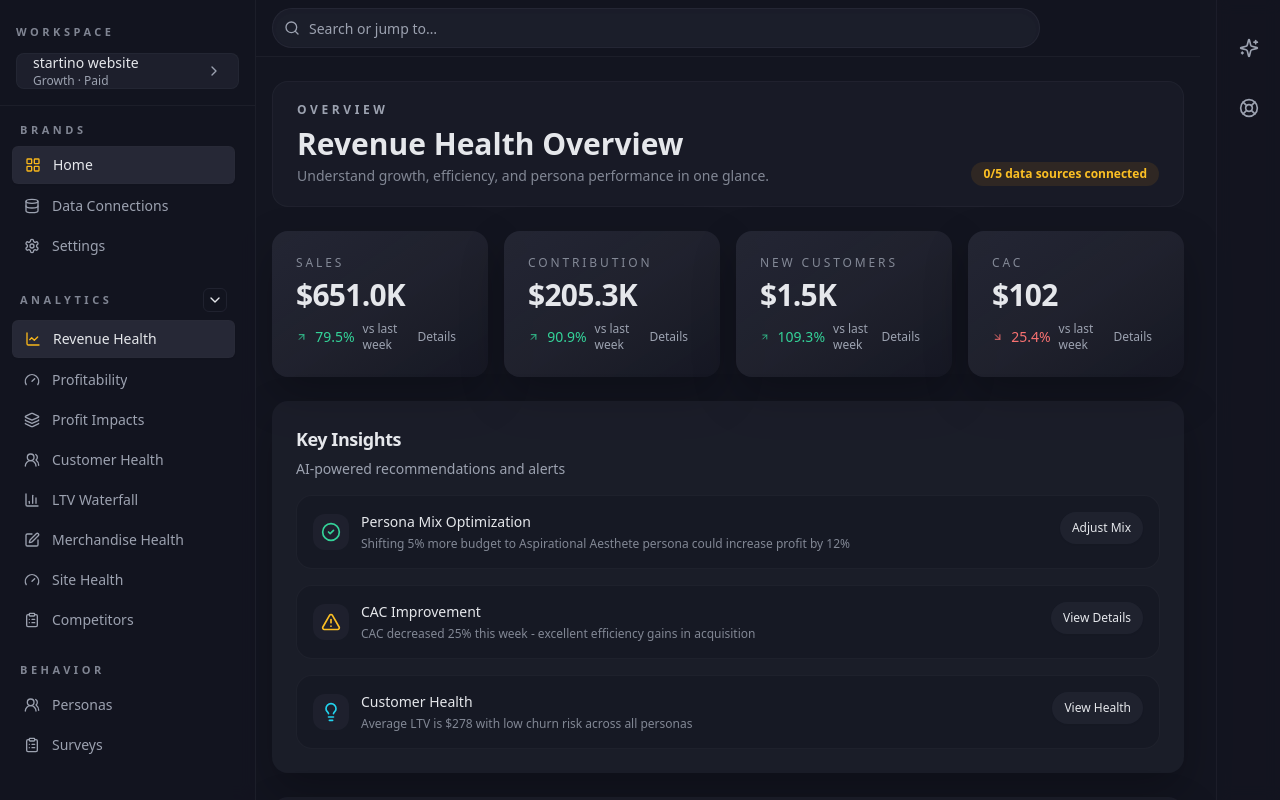
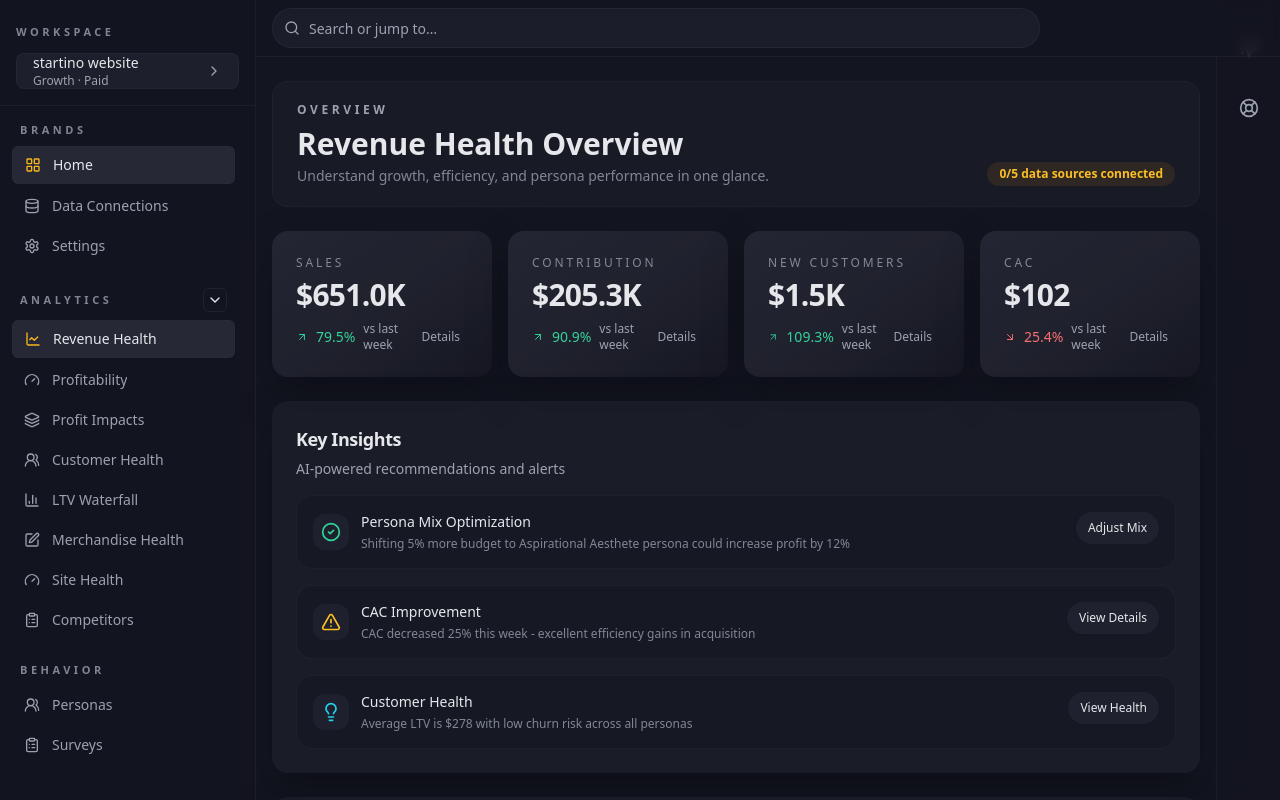
Before and after one commit to startino/ben-macpherson, a React (Vite) app: page /ben-macpherson/dashboard in a window 1280 px wide. Shown: the top 800 px of the page. Built offline with nearby package versions, Linux system fonts and the light colour scheme.

Commit message:
fix: prevent ai assistant overlay

```diff
--- a/src/App.tsx
+++ b/src/App.tsx
@@ -42,15 +42,17 @@ function AppContent() {
 		<div className="min-h-screen bg-background text-foreground transition-colors duration-300">
 			<Sidebar />
 			<RightSidebar />
-			<div className="flex min-h-screen flex-col md:pl-64 md:pr-20">
+			<div className="flex min-h-screen flex-col md:pl-64">
 				<TopBar />
 				<main
 					className={cn(
-						'mx-auto flex w-full max-w-7xl flex-1 flex-col px-4 py-6 pr-4 transition-all duration-300',
-						activePanel && 'mr-[420px]'
+						'flex-1 px-4 py-6 transition-all duration-300 md:pr-20',
+						activePanel === 'assistant' && 'md:pr-[calc(5rem+420px)]'
 					)}
 				>
-					<Outlet />
+					<div className="mx-auto flex h-full w-full max-w-7xl flex-col">
+						<Outlet />
+					</div>
 				</main>
 			</div>
 			<AIAssistant />
```
